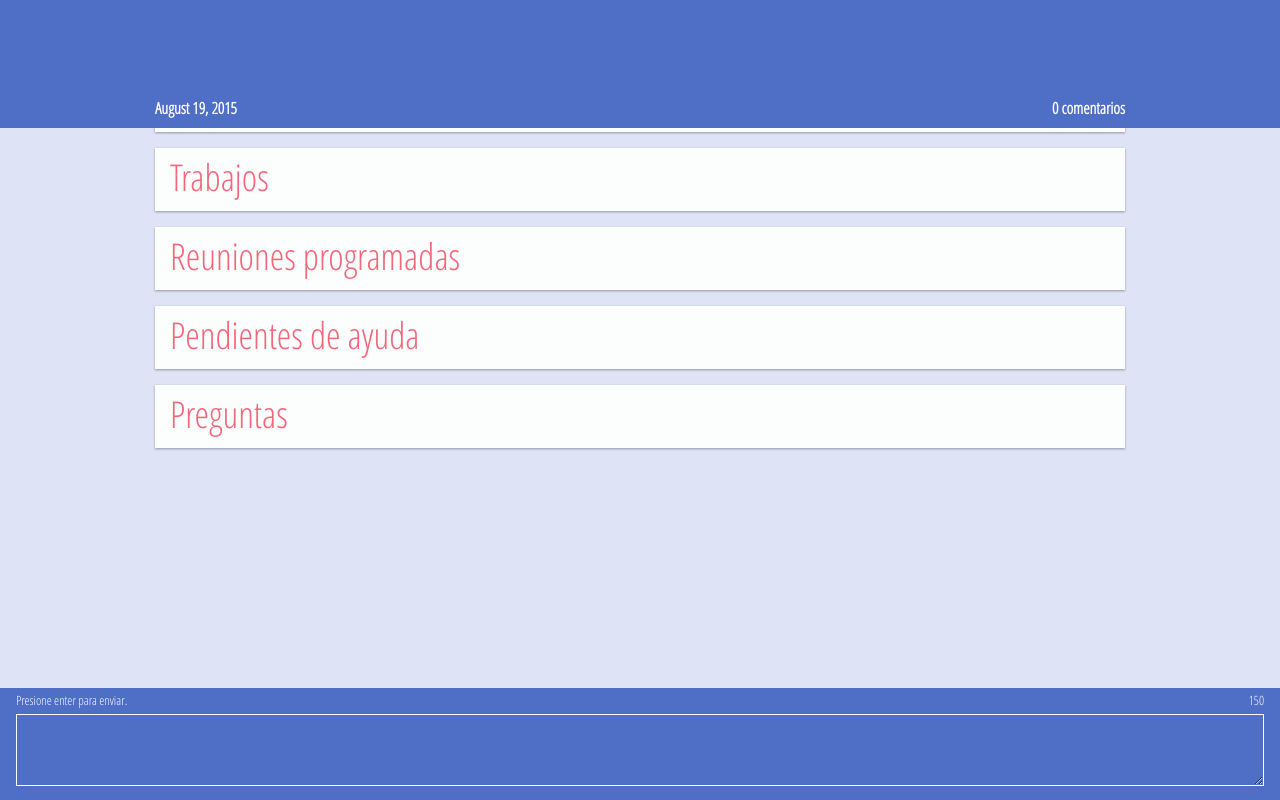
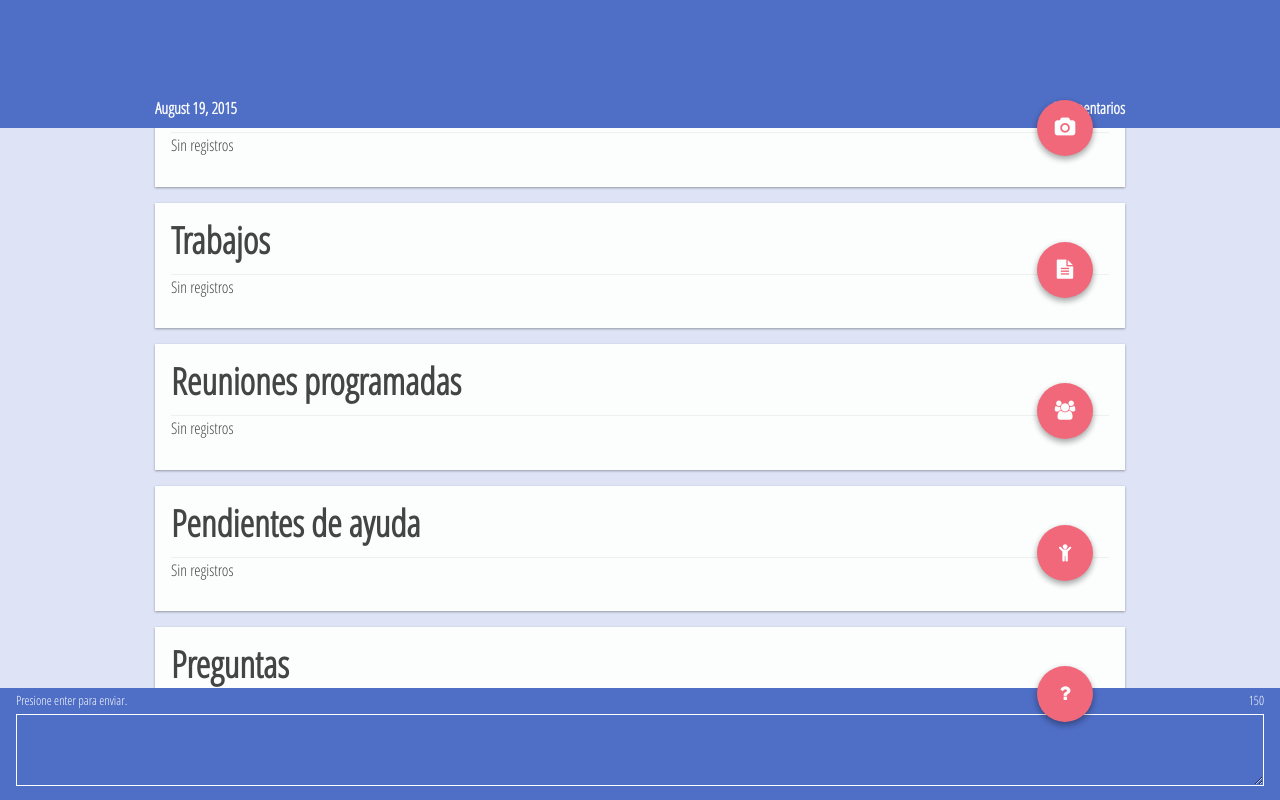
Before and after one commit to allenjoseph/academy, a Django app: template templates/home/course.html in a window 1280 px wide. Run offline with Django 3.2, Linux system fonts and the light colour scheme; the template is opened without the code that fills it, so the values that code supplies are empty; style sheets or scripts are compiled from the project's sources; some libraries are stand-ins or nearby versions.

Commit message:
update app

```diff
--- a/static/css/app.css
+++ b/static/css/app.css
@@ -414,7 +388,8 @@ a,
 .layout .layout-main h4,
 .layout .layout-main h5,
 .layout .layout-main h6 {
-  color: #f1687b;
+  color: #4f6ec6;
+  font-weight: bolder;
 }
 .layout .layout-footer {
   display: table-footer-group !important;
@@ -467,6 +442,10 @@ a,
   color: #fcfdfd !important;
 }
 
+.red {
+  background-color: #f1687b;
+  color: #fcfdfd !important;
+}
 .pink {
   background-color: #e91e63;
   color: #fcfdfd !important;
@@ -487,14 +466,12 @@ a,
   background-color: #00bcd4;
   color: #fcfdfd !important;
 }
-.cicle-icon-link {
-  padding: 1em;
-  -webkit-border-radius: 50%;
-  -moz-border-radius: 50%;
-  border-radius: 50%;
-  line-height: 5em;
-  display: initial;
-  font-size: 1.5em;
+.mtn {
+  margin-top: 1em !important;
+}
+.box {
+  background-color: #fcfdfd;
+  color: #444;
   -webkit-box-shadow: 0 1px 3px rgba(0,0,0,0.12), 0 1px 2px rgba(0,0,0,0.24);
   -moz-box-shadow: 0 1px 3px rgba(0,0,0,0.12), 0 1px 2px rgba(0,0,0,0.24);
   box-shadow: 0 1px 3px rgba(0,0,0,0.12), 0 1px 2px rgba(0,0,0,0.24);
@@ -504,27 +481,54 @@ a,
   -ms-transition: all 300ms;
   -kthtml-transition: all 300ms;
   transition: all 300ms;
-}
-.cicle-icon-link:hover {
-  -webkit-box-shadow: 0 3px 6px rgba(0,0,0,0.16), 0 3px 6px rgba(0,0,0,0.23);
-  -moz-box-shadow: 0 3px 6px rgba(0,0,0,0.16), 0 3px 6px rgba(0,0,0,0.23);
-  box-shadow: 0 3px 6px rgba(0,0,0,0.16), 0 3px 6px rgba(0,0,0,0.23);
-}
-.box {
-  background-color: #fcfdfd;
-  -webkit-box-shadow: 0 1px 3px rgba(0,0,0,0.12), 0 1px 2px rgba(0,0,0,0.24);
-  -moz-box-shadow: 0 1px 3px rgba(0,0,0,0.12), 0 1px 2px rgba(0,0,0,0.24);
-  box-shadow: 0 1px 3px rgba(0,0,0,0.12), 0 1px 2px rgba(0,0,0,0.24);
-  margin: 1em 0 !important;
-  -webkit-transition: all 300ms;
-  -o-transition: all 300ms;
-  -moz-transition: all 300ms;
-  -ms-transition: all 300ms;
-  -kthtml-transition: all 300ms;
-  transition: all 300ms;
+  padding: 0.5em 1em;
+  margin: 0.5em 0;
 }
 .box:hover {
   -webkit-box-shadow: 0 3px 6px rgba(0,0,0,0.16), 0 3px 6px rgba(0,0,0,0.23);
   -moz-box-shadow: 0 3px 6px rgba(0,0,0,0.16), 0 3px 6px rgba(0,0,0,0.23);
   box-shadow: 0 3px 6px rgba(0,0,0,0.16), 0 3px 6px rgba(0,0,0,0.23);
 }
+.box header {
+  position: relative;
+  border-bottom: 1px solid rgba(0,0,0,0.05);
+}
+.box header h1,
+.box header h2,
+.box header h3,
+.box header h4,
+.box header h5,
+.box header h6 {
+  color: #444 !important;
+}
+.circle-button-right {
+  -webkit-border-radius: 50%;
+  -moz-border-radius: 50%;
+  border-radius: 50%;
+  bottom: -1.5em;
+  -webkit-box-shadow: 0 3px 6px rgba(0,0,0,0.16), 0 3px 6px rgba(0,0,0,0.23);
+  -moz-box-shadow: 0 3px 6px rgba(0,0,0,0.16), 0 3px 6px rgba(0,0,0,0.23);
+  box-shadow: 0 3px 6px rgba(0,0,0,0.16), 0 3px 6px rgba(0,0,0,0.23);
+  height: 3.5em;
+  padding-top: 1em;
+  position: absolute;
+  right: 1em;
+  text-align: center;
+  -webkit-transition: all 100ms linear;
+  -o-transition: all 100ms linear;
+  -moz-transition: all 100ms linear;
+  -ms-transition: all 100ms linear;
+  -kthtml-transition: all 100ms linear;
+  transition: all 100ms linear;
+  width: 3.5em;
+  z-index: 99;
+}
+.circle-button-right i {
+  color: #fcfdfd;
+  font-size: 1.2em;
+}
+.circle-button-right:hover {
+  -webkit-box-shadow: 0 10px 20px rgba(0,0,0,0.19), 0 6px 6px rgba(0,0,0,0.23);
+  -moz-box-shadow: 0 10px 20px rgba(0,0,0,0.19), 0 6px 6px rgba(0,0,0,0.23);
+  box-shadow: 0 10px 20px rgba(0,0,0,0.19), 0 6px 6px rgba(0,0,0,0.23);
+}
--- a/static/css/stylus/layout.styl
+++ b/static/css/stylus/layout.styl
@@ -10,6 +10,7 @@
         display table-row-group!important
         background-color blueLowPalette
         h1, h2, h3, h4, h5, h6
-            color redHighlightPalette
+            color blueStrongPalette
+            font-weight bolder
     .layout-footer
         display table-footer-group!important
--- a/static/css/stylus/variables.styl
+++ b/static/css/stylus/variables.styl
@@ -18,6 +18,7 @@ orangeMaterial = #FF5722
 brownMaterial = #795548
 
 grayPalette = #444
+grayLowPalette = #ddd
 
 textShadowForWhite =
     text-shadow 0 2px 5px rgba(0,0,0,.6)
--- a/static/js/app/components/coursePageBox.js
+++ b/static/js/app/components/coursePageBox.js
@@ -1,6 +1,5 @@
 var React = require('react'),
     CoursePageInfo = require('./coursePageInfo'),
-    CourseActionList = require('./courseActionList'),
     academyCourse = window.ACADEMY.backbone.model.instances.academyCourse;
 
 var CoursePageBox = React.createClass({
@@ -13,7 +12,6 @@ var CoursePageBox = React.createClass({
                 <CoursePageInfo course={academyCourse.course}
                                 profesor={academyCourse.profesor}
                                 figures={academyCourse.figures}/>
-                <CourseActionList/>
             </div>
         );
     }
--- a/static/js/app/components/discussion.js
+++ b/static/js/app/components/discussion.js
@@ -38,7 +38,7 @@ module.exports = React.createClass({
     render: function(){
         return(
             <li>
-                <div className="panel discussion" onClick={this.openComments}>
+                <div className="discussion" onClick={this.openComments}>
                     <div className="row">
                         <div className="small-12 columns">
                             <h3>
--- a/static/js/app/components/discussionForm.js
+++ b/static/js/app/components/discussionForm.js
@@ -58,7 +58,7 @@ module.exports = React.createClass({
                         <i className="fa fa-question"/>
                         <input type="text" value={this.state.question}
                             onChange={this.changeDiscussion}/>
-                        <a onClick={this.sendSubmit}>
+                        <a className="circle-button-right red" onClick={this.sendSubmit}>
                             <i className="fa fa-plus"/>
                         </a>
                     </span>
--- a/templates/home/course.html
+++ b/templates/home/course.html
@@ -7,29 +7,69 @@
 
     <div id="coursePageBox"></div>
 
-    <div class="row box">
+    <div class="row">
         <div class="large-12 columns">
-            <h2>Exámenes</h2>
+            <div class="box">
+                <header>
+                    <h2>Exámenes</h2>
+                    <a class="circle-button-right red" title="Compartir exámen">
+                        <i class="fa fa-camera"></i>
+                    </a>
+                </header>
+                <p>Sin registros</p>
+            </div>
         </div>
     </div>
-    <div class="row box">
+    <div class="row">
         <div class="large-12 columns">
-            <h2>Trabajos</h2>
+            <div class="box">
+                <header>
+                    <h2>Trabajos</h2>
+                    <a class="circle-button-right red" title="Compartir exámen">
+                        <i class="fa fa-file-text"></i>
+                    </a>
+                </header>
+                <p>Sin registros</p>
+            </div>
         </div>
     </div>
-    <div class="row box">
+    <div class="row">
         <div class="large-12 columns">
-            <h2>Reuniones programadas</h2>
+            <div class="box">
+                <header>
+                    <h2>Reuniones programadas</h2>
+                    <a class="circle-button-right red" title="Compartir exámen">
+                        <i class="fa fa-users"></i>
+                    </a>
+                </header>
+                <p>Sin registros</p>
+            </div>
         </div>
     </div>
-    <div class="row box">
+    <div class="row">
         <div class="large-12 columns">
-            <h2>Pendientes de ayuda</h2>
+            <div class="box">
+                <header>
+                    <h2>Pendientes de ayuda</h2>
+                    <a class="circle-button-right red" title="Compartir exámen">
+                        <i class="fa fa-child"></i>
+                    </a>
+                </header>
+                <p>Sin registros</p>
+            </div>
         </div>
     </div>
-    <div class="row box">
+    <div class="row">
         <div class="large-12 columns">
-            <h2>Preguntas</h2>
+            <div class="box">
+                <header>
+                    <h2>Preguntas</h2>
+                    <a class="circle-button-right red" title="Compartir exámen">
+                        <i class="fa fa-question"></i>
+                    </a>
+                </header>
+                <p>Sin registros</p>
+            </div>
         </div>
     </div>
 </div>
```
Also changed, not shown: other parts of static/css/app.css (+4 -30 lines), static/css/stylus/discussion.styl (+4 -16 lines), static/css/stylus/utility.styl (+31 -11 lines), static/js/app/components/courseActionList.js (deleted, +0 -38 lines), static/js/app/components/coursePageInfo.js (+9 -7 lines), static/js/app/bundle.js.
